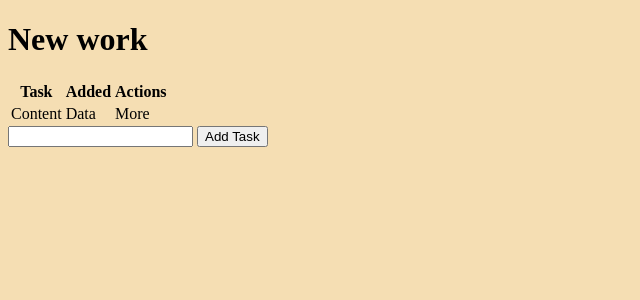
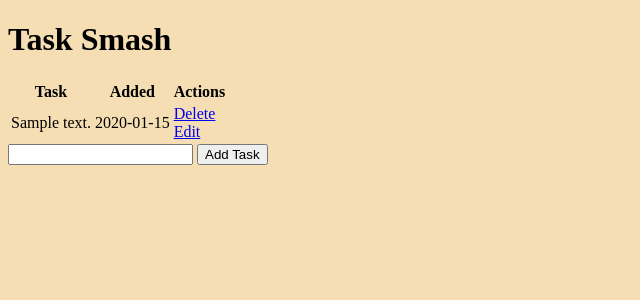
Before and after one commit to 00Bhuwan/flask_tutorial, a Flask app: page / in a window 1280 px wide. Shown: the top 300 px of the page, without its empty margins (0-640 px from the left). Run offline with Flask 3, Linux system fonts and the light colour scheme; tables that the repository leaves empty hold one stand-in row (values such as "Sample post").

Commit message:
ugly crud

```diff
--- a/app.py
+++ b/app.py
@@ -1,4 +1,4 @@
-from flask import Flask, render_template
+from flask import Flask, render_template, redirect, request
 from flask_scss import Scss
 from flask_sqlalchemy import SQLAlchemy
 from datetime import datetime
@@ -18,9 +18,50 @@ class MyTask(db.Model):
     def __repr__(self) -> str:
         return f"Task {self.id}"
 
-@app.route("/")
+@app.route("/", methods=["POST", "GET"])
 def index():
-    return render_template("index.html")
+    # add a task
+    if request.method == "POST":
+        current_task = request.form['content']
+        new_task = MyTask(content=current_task)
+        try:
+            db.session.add(new_task)
+            db.session.commit()
+            return redirect("/")
+        except Exception as e:
+            print(f"Error: {e}")
+            return f"ERROR: {e}"
+    # see all current tasks
+    else:
+        tasks = MyTask.query.order_by(MyTask.created).all()
+        return  render_template('index.html', tasks=tasks)
+
+# delete an Item
+@app.route("/delete/<int:id>")
+def delete(id:int):
+    delete_task = MyTask.query.get_or_404(id)
+    try:
+        db.session.delete(delete_task)
+        db.session.commit()
+        return redirect("/")
+    except Exception as e:
+        return f"ERROR: {e}"
+
+
+# update an Item
+@app.route("/edit/<int:id>", methods=["GET", "POST"])
+def update(id: int):
+    task = MyTask.query.get_or_404(id)
+    if request.method == "POST":
+        task.content = request.form['content']
+        try:
+            db.session.commit()
+            return redirect("/")
+        except Exception as e:
+            return f"ERROR: {e}"
+    else:
+        return render_template('edit.html', task=task)
+
 
 if __name__ == "__main__":
     with app.app_context():
--- a/templates/index.html
+++ b/templates/index.html
@@ -6,20 +6,31 @@
 
 {% block body %}
 <div class="content">
-    <h1>New work</h1>
+    <h1>Task Smash</h1>
+
+    {% if tasks | length < 1 %}
+    <h3>There are no tasks.... Create one here!</h3>
+    {% else %}
         <table>
             <tr>
                 <th>Task</th>
                 <th>Added</th>
                 <th>Actions</th>
             </tr>
+            {% for task in tasks %}
                 <tr>
-            <td>Content</td>
-            <td>Data</td>
-            <td>More</td>
+                    <td>{{task.content}}</td>
+                    <td>{{task.created.strftime("%Y-%m-%d")}}</td>
+                    <td>
+                        <a href="/delete/{{task.id}}">Delete</a>
+                        <br/>
+                        <a href="/edit/{{task.id}}">Edit</a>
+                    </td>
                 </tr>
+            {% endfor %}
         </table>
-    <form action="">
+    {% endif %}
+    <form action="/" method="POST">
         <input type="text" name="content" id="content"/>
         <input type="submit" value="Add Task" id="btn_add"/>
     </form>
```
Also changed, not shown: templates/edit.html (added, +17 -0 lines), instance/flask_tut.db. Lines whose indentation alone changed are shown as unchanged.
